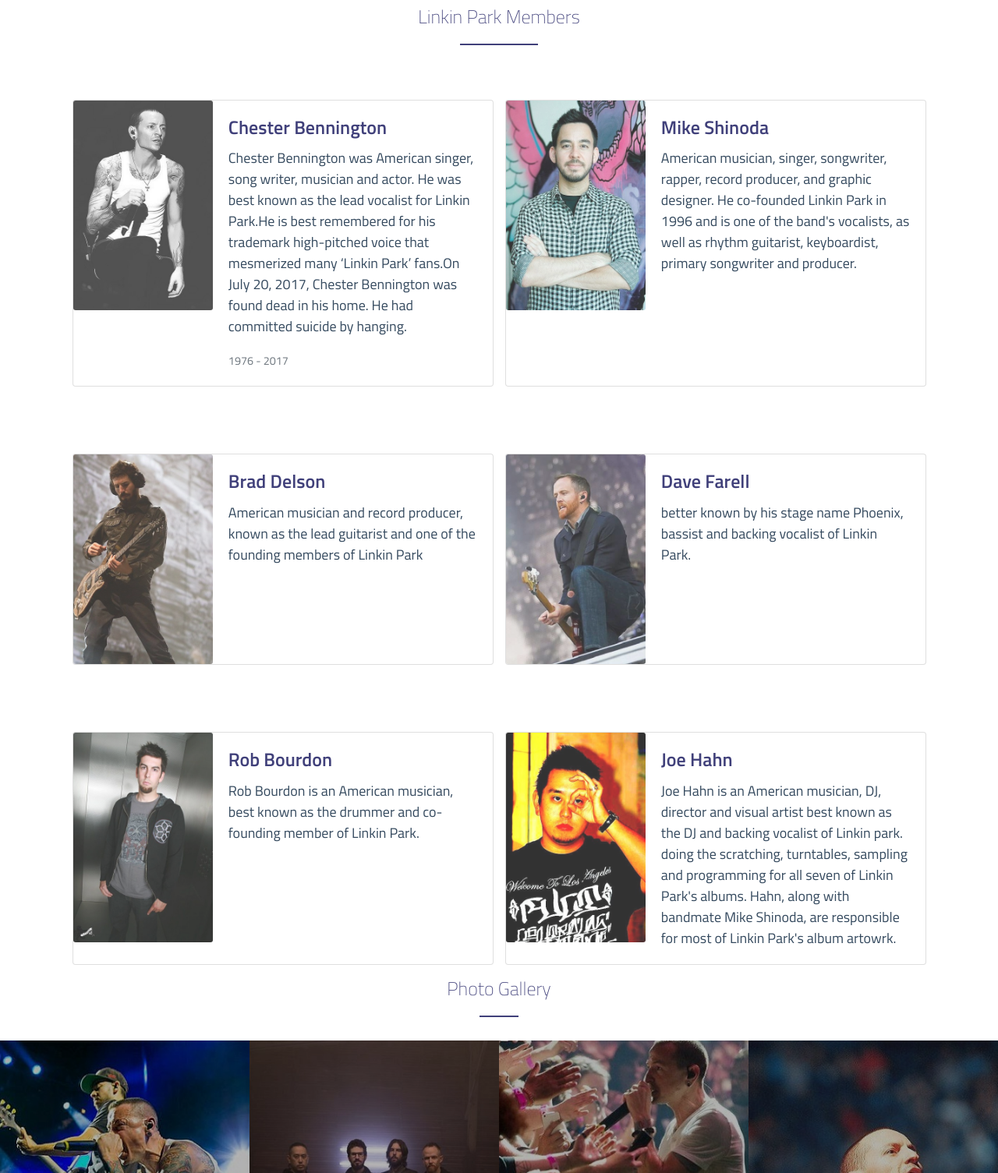
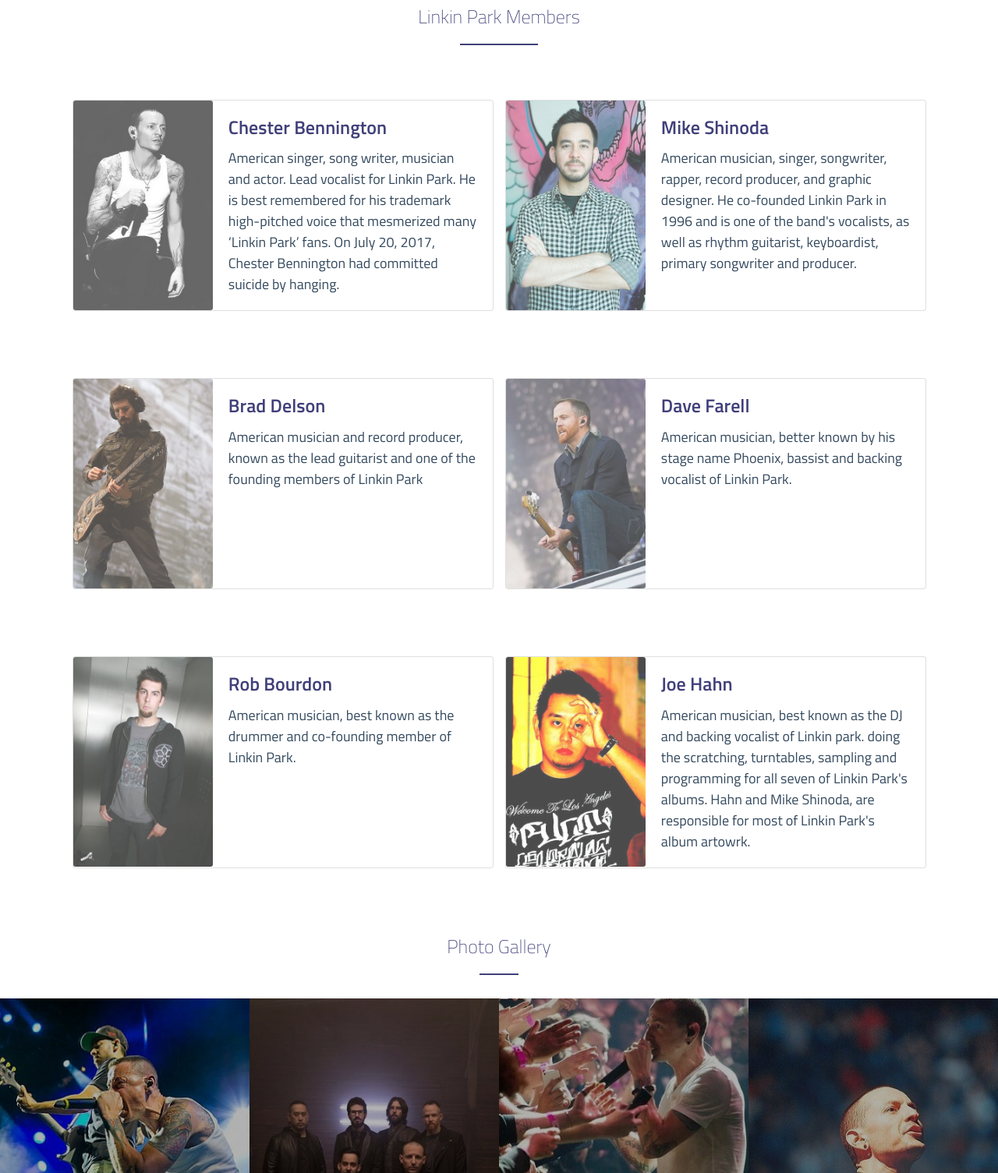
Before and after one commit to Metrevelii/FinalProject, a website: page index.html in a window 1280 px wide. Shown: the part 2120-3625 px from the top of the page at 78% size. Drawn offline with nearby package versions, Linux system fonts and the light colour scheme.

```diff
--- a/index.html
+++ b/index.html
@@ -9,7 +9,7 @@
     <meta property="og:type"         content="Informational Website" />
     <meta property="og:title"        content="American band - Linkin Park" />
     <meta property="og:description"  content="Linkin Park story, images and music" />
-    <meta property="og:image"        content="https://raw.githubusercontent.com/Metrevelii/FinalProject/main/images/1.jpg" />
+    <meta property="og:image"        content="https://github.com/Metrevelii/FinalProject/blob/main/images/covers/cover1.jpg?raw=true" />
     <meta name="viewport" content="width=device-width, initial-scale=1.0">
     <link rel="icon" href="images/favicon.jpg" type="img/png" size=16x16>
     <link rel="stylesheet"  href="https://cdnjs.cloudflare.com/ajax/libs/animate.css/4.1.1/animate.min.css">
@@ -83,8 +83,7 @@
               <div class="col-md-8">
                 <div class="card-body">
                   <h5 class="card-title">Chester Bennington</h5>
-                  <p class="card-text">Chester Bennington was American singer, song writer, musician and actor. He was best known as the lead vocalist for Linkin Park.He is best remembered for his trademark high-pitched voice that mesmerized many ‘Linkin Park’ fans.On July 20, 2017, Chester Bennington was found dead in his home. He had committed suicide by hanging.</p>
-                  <p class="card-text"><small class="text-muted">1976 - 2017</small></p>
+                  <p class="card-text">American singer, song writer, musician and actor. Lead vocalist for Linkin Park. He is best remembered for his trademark high-pitched voice that mesmerized many ‘Linkin Park’ fans. On July 20, 2017, Chester Bennington had committed suicide by hanging.</p>
                 </div>
               </div>
             </div>
@@ -127,7 +126,7 @@
               <div class="col-md-8">
                 <div class="card-body">
                   <h5 class="card-title">Dave Farell</h5>
-                  <p class="card-text">better known by his stage name Phoenix, bassist and backing vocalist of Linkin Park.</p>
+                  <p class="card-text">American musician, better known by his stage name Phoenix, bassist and backing vocalist of Linkin Park.</p>
 
                 </div>
               </div>
@@ -143,7 +142,7 @@
               <div class="col-md-8">
                 <div class="card-body">
                   <h5 class="card-title">Rob Bourdon</h5>
-                  <p class="card-text">Rob Bourdon is an American musician, best known as the drummer and co-founding member of Linkin Park.</p>
+                  <p class="card-text">American musician, best known as the drummer and co-founding member of Linkin Park.</p>
 
                 </div>
               </div>
@@ -157,7 +156,7 @@
               <div class="col-md-8">
                 <div class="card-body">
                   <h5 class="card-title">Joe Hahn</h5>
-                  <p class="card-text">Joe Hahn is an American musician, DJ, director and visual artist best known as the DJ and backing vocalist of Linkin park. doing the scratching, turntables, sampling and programming for all seven of Linkin Park's albums. Hahn, along with bandmate Mike Shinoda, are responsible for most of Linkin Park's album artowrk.</p>
+                  <p class="card-text">American musician, best known as the DJ and backing vocalist of Linkin park. doing the scratching, turntables, sampling and programming for all seven of Linkin Park's albums. Hahn and Mike Shinoda, are responsible for most of Linkin Park's album artowrk.</p>
 
                 </div>
               </div>
--- a/scss/main/page1.scss
+++ b/scss/main/page1.scss
@@ -183,12 +183,13 @@
         color: $color02;
     }
     .card-img {
-        opacity: 0.8;
+        opacity: 0.7;
         width: 100%;
         height: auto;
         transition: transform 0.5s, opacity 0.5s;
         &:hover {
             opacity: 1;
+            cursor: pointer;
          }
     }
     .gallery-section {
@@ -196,7 +197,7 @@
     }
     .gallery-headline {
         @extend %headline;
-        margin-bottom: 30px;
+        margin:70px 0 30px 0;
         &:after {
             display: block;
             height: 2px;
```
Also changed, not shown: images/resize1.jpg (deleted), scss/modules/variables.scss (line endings or trailing spaces), style/main.css.
